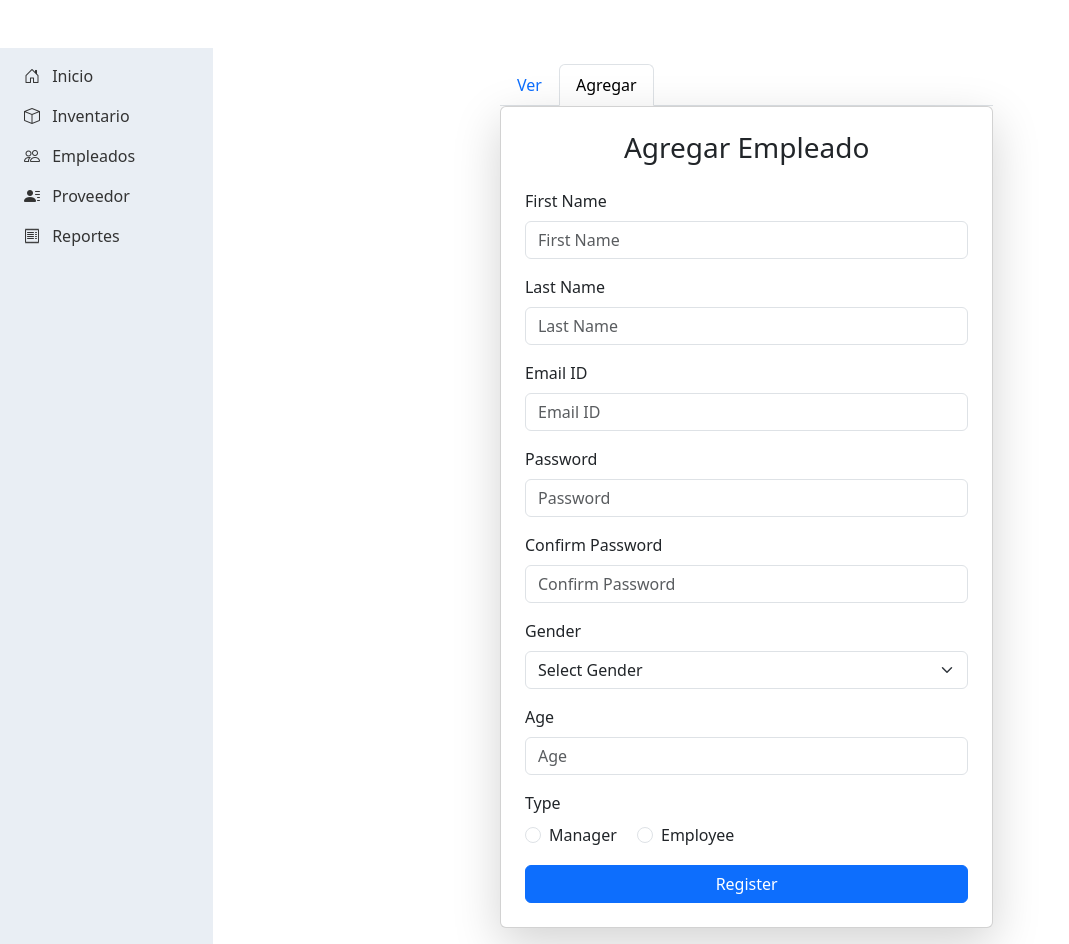
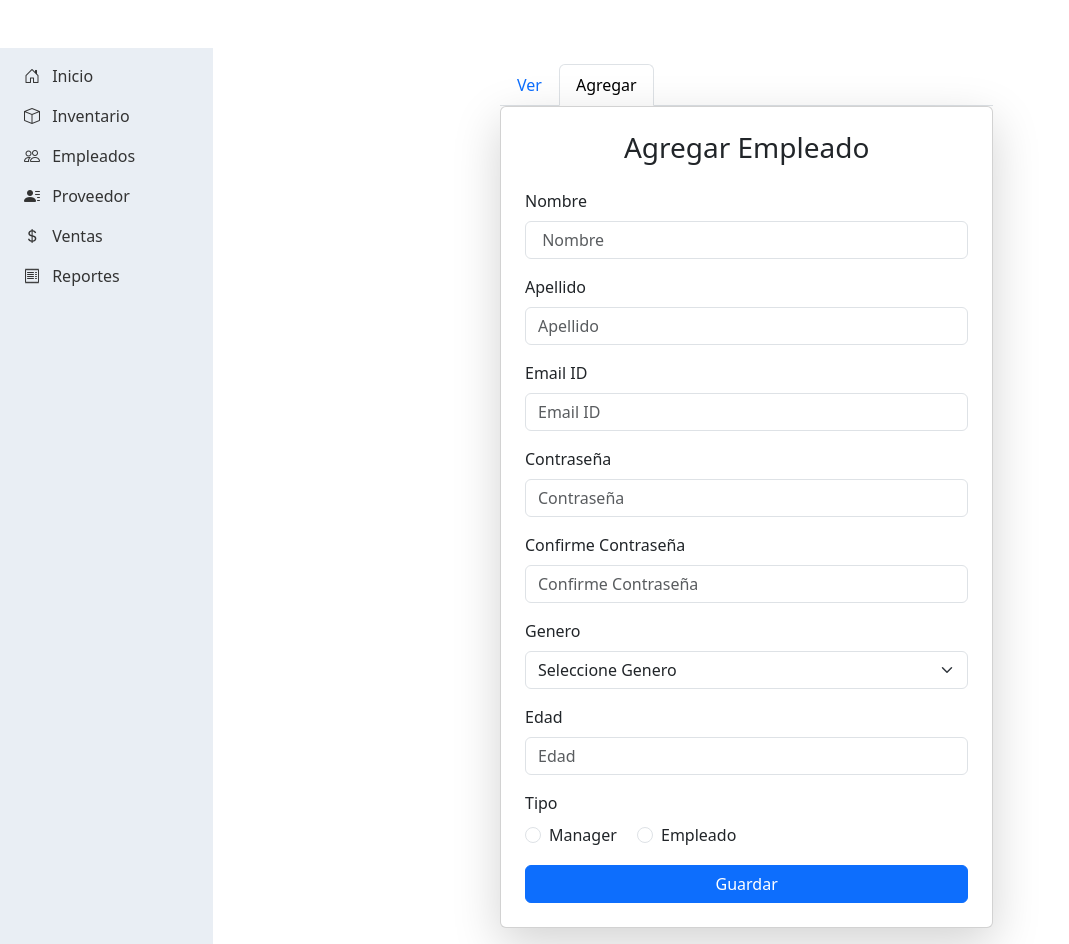
Before and after one commit to pengupang/GestordeVentas, a Django app: page /empleados_agregar/ in a window 1280 px wide. Shown: the whole page, without its empty margins (0-1069 px from the left). Run offline with Django 5.2, Linux system fonts and the light colour scheme.

Commit message:
cambios minimos
cambios de cosas minimas como palabras

```diff
--- a/Templates/empleados_agregar.html
+++ b/Templates/empleados_agregar.html
@@ -14,49 +14,49 @@
                     <h3 class="text-center mb-4">Agregar Empleado</h3>
                     <form method="POST" action="#">
                         <div class="mb-3">
-                            <label for="firstName" class="form-label">First Name</label>
-                            <input type="text" class="form-control" id="firstName" name="first_name" placeholder="First Name" required>
+                            <label for="firstName" class="form-label">Nombre</label>
+                            <input type="text" class="form-control" id="firstName" name="first_name" placeholder=" Nombre" required>
                         </div>
                         <div class="mb-3">
-                            <label for="lastName" class="form-label">Last Name</label>
-                            <input type="text" class="form-control" id="lastName" name="last_name" placeholder="Last Name" required>
+                            <label for="lastName" class="form-label">Apellido</label>
+                            <input type="text" class="form-control" id="lastName" name="last_name" placeholder="Apellido" required>
                         </div>
                         <div class="mb-3">
                             <label for="email" class="form-label">Email ID</label>
                             <input type="email" class="form-control" id="email" name="email" placeholder="Email ID" required>
                         </div>
                         <div class="mb-3">
-                            <label for="password" class="form-label">Password</label>
-                            <input type="password" class="form-control" id="password" name="password" placeholder="Password" required>
+                            <label for="password" class="form-label">Contraseña</label>
+                            <input type="password" class="form-control" id="password" name="password" placeholder="Contraseña" required>
                         </div>
                         <div class="mb-3">
-                            <label for="confirmPassword" class="form-label">Confirm Password</label>
-                            <input type="password" class="form-control" id="confirmPassword" name="confirm_password" placeholder="Confirm Password" required>
+                            <label for="confirmPassword" class="form-label">Confirme Contraseña</label>
+                            <input type="password" class="form-control" id="confirmPassword" name="confirm_password" placeholder="Confirme Contraseña" required>
                         </div>
                         <div class="mb-3">
-                            <label for="gender" class="form-label">Gender</label>
+                            <label for="gender" class="form-label">Genero</label>
                             <select class="form-select" id="gender" name="gender" required>
-                                <option selected disabled value="">Select Gender</option>
-                                <option value="male">Male</option>
-                                <option value="female">Female</option>
+                                <option selected disabled value="">Seleccione Genero</option>
+                                <option value="male">Hombre</option>
+                                <option value="female">Mujer</option>
                             </select>
                         </div>
                         <div class="mb-3">
-                            <label for="age" class="form-label">Age</label>
-                            <input type="number" class="form-control" id="age" name="age" placeholder="Age" required>
+                            <label for="age" class="form-label">Edad</label>
+                            <input type="number" class="form-control" id="age" name="age" placeholder="Edad" required>
                         </div>
                         <div class="mb-3">
-                            <label for="type" class="form-label">Type</label><br>
+                            <label for="type" class="form-label">Tipo</label><br>
                             <div class="form-check form-check-inline">
                                 <input class="form-check-input" type="radio" id="manager" name="type" value="manager" required>
                                 <label class="form-check-label" for="manager">Manager</label>
                             </div>
                             <div class="form-check form-check-inline">
                                 <input class="form-check-input" type="radio" id="employee" name="type" value="employee" required>
-                                <label class="form-check-label" for="employee">Employee</label>
+                                <label class="form-check-label" for="employee">Empleado</label>
                             </div>
                         </div>
-                        <button type="submit" class="btn btn-primary w-100">Register</button>
+                        <button type="submit" class="btn btn-primary w-100">Guardar</button>
                     </form>
                 </div>
             </div>
--- a/Templates/header.html
+++ b/Templates/header.html
@@ -24,6 +24,7 @@
                     <a href="../inventario_ver/" class="nav-link"><i class="bi bi-box me-2"></i> Inventario</a>
                     <a href="../empleados_ver/" class="nav-link"><i class="bi bi-people me-2"></i> Empleados</a>
                     <a href="../proveedor_ver/" class="nav-link"><i class="bi bi-person-lines-fill me-2"></i> Proveedor</a>
+                    <a href="../catalogo/" class="nav-link"><i class="bi bi-currency-dollar me-2"></i> Ventas</a>
                     <a href="#" class="nav-link"><i class="bi bi-receipt me-2"></i> Reportes</a>
                 </nav>
             </div>
--- a/Templates/inventario_ver.html
+++ b/Templates/inventario_ver.html
@@ -22,7 +22,8 @@
                 </thead>
                 <tbody>
                     <tr>
-                        <td><i class="bi bi-pencil"></i></td>
+                        <td><a href="#" class="nav-item"><i class="bi bi-pencil"></i></a>
+                        <a href="#" class="nav-item"><i class="bi bi-tag"></i></a></td>
                         <td>play5</td>
                         <td>2</td>
                         <td>50000</td>
```
Also changed, not shown: Templates/inicio.html (+2 -48 lines).
